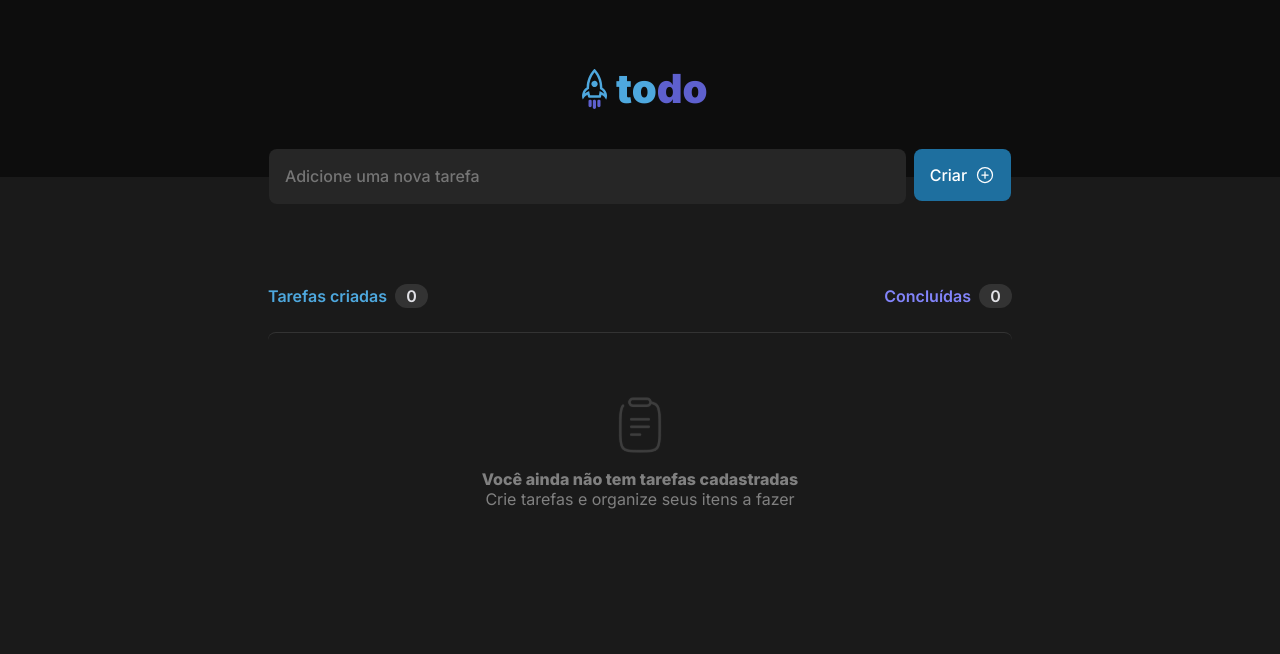
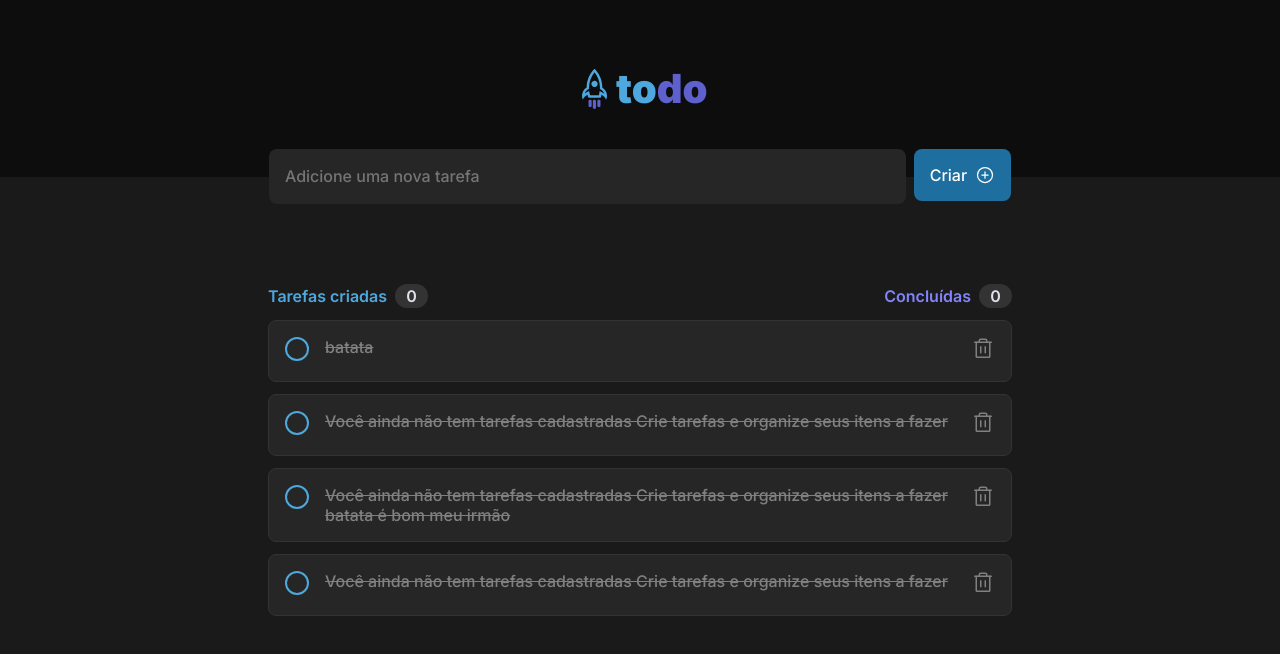
Before and after one commit to LuizGVValentin1999/to-doList, a React (Vite) app: page / in a window 1280 px wide. Shown: the top 654 px of the page. Built offline with nearby package versions, Linux system fonts and the light colour scheme.

Commit message:
front finalizado

```diff
--- /dev/null
+++ b/src/components/Task.module.css
@@ -0,0 +1,62 @@
+.tasks {
+    display: flex;
+    padding: 1rem;
+    background: var(--gray-500);
+    border: 1px solid var(--gray-400);
+    margin-top: 0.75rem;
+    border-radius: 8px;
+    color: var(--gray-100);
+    align-items: flex-start;
+    justify-content: space-between;
+}
+
+.checkboxAndText {
+    display: flex;
+    gap: 1rem;
+}
+
+.tasks input[type="checkbox"] {
+    appearance: none;
+    width: 1.5rem;
+    height: 1.5rem;
+    border: 2px solid var(--blue-500);
+    border-radius: 16px;
+    background: transparent;
+    cursor: pointer;
+    position: relative;
+}
+
+.tasks input[type=checkbox]:checked::before {
+    display: flex;
+    justify-content: center;
+    position: absolute;
+    right: -0.1875rem;
+    top: -0.125rem;
+    content: "\2713";
+    width: 1.5rem;
+    height: 1.5rem;
+    border-radius: 16px;
+    cursor: pointer;
+    color: var(--gray-100);
+    background: var(--purple-500);
+
+}
+
+
+.checkboxAndText .ischecked  {
+    color: #808080;
+    text-decoration: line-through;
+}
+
+.tasks  button {
+    background: transparent;
+    border: 0;
+    color: var(--gray-300);
+    cursor: pointer;
+    line-height: 0;
+    border-radius: 2px;
+}
+
+.tasks  button:hover {
+    color: var(--red-500);
+}
--- /dev/null
+++ b/src/components/Task.tsx
@@ -0,0 +1,27 @@
+import { Trash } from 'phosphor-react';
+import styles from './Task.module.css';
+
+interface TaskProps {
+    taskText: string;
+}
+export function Task({ taskText }: TaskProps) {
+    return (
+        <div className={styles.tasks}>
+            <div  className={styles.checkboxAndText}>
+                <div>
+                <input
+                    title='checkbox'
+                    type="checkbox"
+                />
+                </div>
+
+                <p className={styles.ischecked}>{taskText}</p>
+            </div>
+            <button
+                type='button'
+                title='delete'>
+                <Trash size={24} />
+            </button>
+        </div >
+    )
+}
--- a/src/components/TaskList.module.css
+++ b/src/components/TaskList.module.css
@@ -87,10 +87,15 @@
   border-radius: 1rem;
 }
 
-.noTasksContainerBox {
+.TasksContainer {
   display: flex;
+  flex-direction: column;
   align-items: center;
   justify-content: center;
+}
+
+.tasksBox{
+  max-width:  46.5rem;
 }
 
 
--- a/src/components/TaskList.tsx
+++ b/src/components/TaskList.tsx
@@ -1,5 +1,6 @@
-import { PlusCircle  } from 'phosphor-react';
+import { PlusCircle } from 'phosphor-react';
 import Clipboard from '../assets/Clipboard.svg'
+import { Task } from './Task';
 import styles from './TaskList.module.css';
 export function TaskList() {
   return (
@@ -30,13 +31,20 @@ export function TaskList() {
           </div>
         </div>
       </div>
-      <div className={styles.noTasksContainerBox}>
-            <div className={styles.noTasksContaine}>
-            <img src={Clipboard} alt="Clipboard" />
-              <p  className={styles.textNotTask}>Você ainda não tem tarefas cadastradas</p>
-              <p  className={styles.texteAddTask}>Crie tarefas e organize seus itens a fazer</p>
-            </div>
-          </div>
+      <div className={styles.TasksContainer}>
+        <div className={styles.tasksBox}>
+        <Task taskText="batata"  />
+        <Task taskText="Você ainda não tem tarefas cadastradas Crie tarefas e organize seus itens a fazer "  />
+        <Task taskText="Você ainda não tem tarefas cadastradas Crie tarefas e organize seus itens a fazer batata é bom meu irmão  "  />
+        <Task taskText="Você ainda não tem tarefas cadastradas Crie tarefas e organize seus itens a fazer "  />
+        </div>
+
+        {/* <div className={styles.noTasksContaine}>
+          <img src={Clipboard} alt="Clipboard" />
+          <p className={styles.textNotTask}>Você ainda não tem tarefas cadastradas</p>
+          <p className={styles.texteAddTask}>Crie tarefas e organize seus itens a fazer</p>
+        </div> */}
+      </div>
     </main>
   )
 }
```
